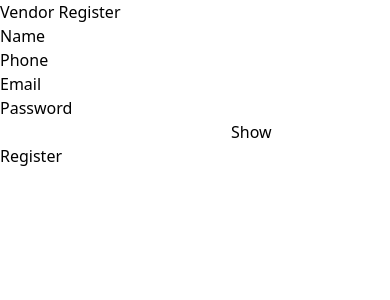
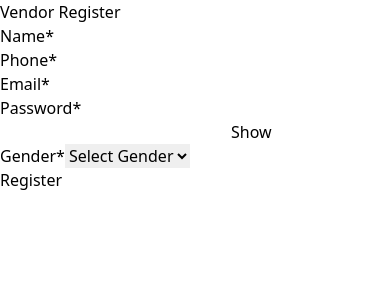
Before and after one commit to arjunsharma6622/aresuno, a React (Vite) app in the folder client/: page /vendor/register in a window 390 px wide. Shown: the top 300 px of the page. Built offline with nearby package versions, Linux system fonts and the light colour scheme.

Commit message:
user and vendor register responsive

```diff
--- a/client/src/Components/Vendor/Register/VendorRegister.jsx
+++ b/client/src/Components/Vendor/Register/VendorRegister.jsx
@@ -6,7 +6,8 @@
 //         name: "",
 //         email: "",
 //         password: "",
-//         phone : ""
+//         phone: "",
+//         gender: ""
 //     });
 
 //     const [errors, setErrors] = useState({});
@@ -25,7 +26,11 @@
 //             const res = await axios.post("https://aresunoserver.vercel.app/api/vendor/register", formData);
 //             console.log(res.data);
 //         } catch (err) {
-//             setErrors(err.response.data);
+//             if (err.response && err.response.data) {
+//                 setErrors(err.response.data);
+//             } else {
+//                 setErrors({ message: "An error occurred." });
+//             }
 //         }
 
 //         setIsLoading(false);
@@ -37,7 +42,7 @@
 //                 <h2 className="text-2xl font-bold mb-4">Vendor Register</h2>
 //                 <div className="mb-4">
 //                     <label className="block text-gray-700 font-bold mb-2" htmlFor="name">
-//                         Name
+//                         Name<span className="text-black-500 font-light">*</span>
 //                     </label>
 //                     <input
 //                         className={`${errors.name ? "border-red-500" : ""} shadow appearance-none border rounded w-full py-2 px-3 text-gray-700 leading-tight focus:outline-none focus:shadow-outline`}
@@ -52,23 +57,22 @@
 
 //                 <div className="mb-4">
 //                     <label className="block text-gray-700 font-bold mb-2" htmlFor="phone">
-//                         Phone
+//                         Phone<span className="text-black-500 font-light">*</span>
 //                     </label>
 //                     <input
-//                         className={`${errors.name ? "border-red-500" : ""} shadow appearance-none border rounded w-full py-2 px-3 text-gray-700 leading-tight focus:outline-none focus:shadow-outline`}
+//                         className={`${errors.phone ? "border-red-500" : ""} shadow appearance-none border rounded w-full py-2 px-3 text-gray-700 leading-tight focus:outline-none focus:shadow-outline`}
 //                         id="phone"
 //                         type="text"
 //                         name="phone"
 //                         value={formData.phone}
 //                         onChange={handleChange}
 //                     />
-//                     {errors.name && <p className="text-red-500 text-xs italic">{errors.name}</p>}
+//                     {errors.phone && <p className="text-red-500 text-xs italic">{errors.phone}</p>}
 //                 </div>
-
 
 //                 <div className="mb-4">
 //                     <label className="block text-gray-700 font-bold mb-2" htmlFor="email">
-//                         Email
+//                         Email<span className="text-black-500 font-light">*</span>
 //                     </label>
 //                     <input
 //                         className={`${errors.email ? "border-red-500" : ""} shadow appearance-none border rounded w-full py-2 px-3 text-gray-700 leading-tight focus:outline-none focus:shadow-outline`}
@@ -80,9 +84,10 @@
 //                     />
 //                     {errors.email && <p className="text-red-500 text-xs italic">{errors.email}</p>}
 //                 </div>
+
 //                 <div className="mb-4">
 //                     <label className="block text-gray-700 font-bold mb-2" htmlFor="password">
-//                         Password
+//                         Password<span className="text-black-500 font-light">*</span>
 //                     </label>
 //                     <div className="relative">
 //                         <input
@@ -102,6 +107,26 @@
 //                     </div>
 //                     {errors.password && <p className="text-red-500 text-xs italic">{errors.password}</p>}
 //                 </div>
+
+//                 <div className="mb-4">
+//                     <label className="block text-gray-700 font-bold mb-2" htmlFor="gender">
+//                         Gender<span className="text-black-500 font-light">*</span>
+//                     </label>
+//                     <select
+//                         className={`${errors.gender ? "border-red-500" : ""} shadow appearance-none border rounded w-full py-2 px-3 text-gray-700 leading-tight focus:outline-none focus:shadow-outline`}
+//                         id="gender"
+//                         name="gender"
+//                         value={formData.gender}
+//                         onChange={handleChange}
+//                     >
+//                         <option value="">Select Gender</option>
+//                         <option value="male">Male</option>
+//                         <option value="female">Female</option>
+//                         <option value="other">Other</option>
+//                     </select>
+//                     {errors.gender && <p className="text-red-500 text-xs italic">{errors.gender}</p>}
+//                 </div>
+
 //                 <div className="flex items-center justify-between">
 //                     <button
 //                         className="bg-blue-500 hover:bg-blue-700 text-white font-bold py-2 px-4 rounded focus:outline-none focus:shadow-outline"
@@ -128,7 +153,8 @@ const VendorRegister = () => {
         name: "",
         email: "",
         password: "",
-        phone: ""
+        phone: "",
+        gender: ""
     });
 
     const [errors, setErrors] = useState({});
@@ -159,11 +185,11 @@ const VendorRegister = () => {
 
     return (
         <div className="flex justify-center items-center h-screen">
-            <form onSubmit={handleSubmit} className="w-full max-w-md">
-                <h2 className="text-2xl font-bold mb-4">Vendor Register</h2>
+            <form onSubmit={handleSubmit} className="w-full max-w-md px-4">
+                <h2 className="text-2xl font-bold mb-4 text-center">Vendor Register</h2>
                 <div className="mb-4">
                     <label className="block text-gray-700 font-bold mb-2" htmlFor="name">
-                        Name
+                        Name<span className="text-black-500 font-light">*</span>
                     </label>
                     <input
                         className={`${errors.name ? "border-red-500" : ""} shadow appearance-none border rounded w-full py-2 px-3 text-gray-700 leading-tight focus:outline-none focus:shadow-outline`}
@@ -178,7 +204,7 @@ const VendorRegister = () => {
 
                 <div className="mb-4">
                     <label className="block text-gray-700 font-bold mb-2" htmlFor="phone">
-                        Phone
+                        Phone<span className="text-black-500 font-light">*</span>
                     </label>
                     <input
                         className={`${errors.phone ? "border-red-500" : ""} shadow appearance-none border rounded w-full py-2 px-3 text-gray-700 leading-tight focus:outline-none focus:shadow-outline`}
@@ -193,7 +219,7 @@ const VendorRegister = () => {
 
                 <div className="mb-4">
                     <label className="block text-gray-700 font-bold mb-2" htmlFor="email">
-                        Email
+                        Email<span className="text-black-500 font-light">*</span>
                     </label>
                     <input
                         className={`${errors.email ? "border-red-500" : ""} shadow appearance-none border rounded w-full py-2 px-3 text-gray-700 leading-tight focus:outline-none focus:shadow-outline`}
@@ -205,9 +231,10 @@ const VendorRegister = () => {
                     />
                     {errors.email && <p className="text-red-500 text-xs italic">{errors.email}</p>}
                 </div>
+
                 <div className="mb-4">
                     <label className="block text-gray-700 font-bold mb-2" htmlFor="password">
-                        Password
+                        Password<span className="text-black-500 font-light">*</span>
                     </label>
                     <div className="relative">
                         <input
@@ -227,7 +254,27 @@ const VendorRegister = () => {
                     </div>
                     {errors.password && <p className="text-red-500 text-xs italic">{errors.password}</p>}
                 </div>
-                <div className="flex items-center justify-between">
+
+                <div className="mb-4">
+                    <label className="block text-gray-700 font-bold mb-2" htmlFor="gender">
+                        Gender<span className="text-black-500 font-light">*</span>
+                    </label>
+                    <select
+                        className={`${errors.gender ? "border-red-500" : ""} shadow appearance-none border rounded w-full py-2 px-3 text-gray-700 leading-tight focus:outline-none focus:shadow-outline`}
+                        id="gender"
+                        name="gender"
+                        value={formData.gender}
+                        onChange={handleChange}
+                    >
+                        <option value="">Select Gender</option>
+                        <option value="male">Male</option>
+                        <option value="female">Female</option>
+                        <option value="other">Other</option>
+                    </select>
+                    {errors.gender && <p className="text-red-500 text-xs italic">{errors.gender}</p>}
+                </div>
+
+                <div className="flex items-center justify-center">
                     <button
                         className="bg-blue-500 hover:bg-blue-700 text-white font-bold py-2 px-4 rounded focus:outline-none focus:shadow-outline"
                         type="submit"
```
Also changed, not shown: client/src/Components/User/Register/Register.jsx (+149 -22 lines).
